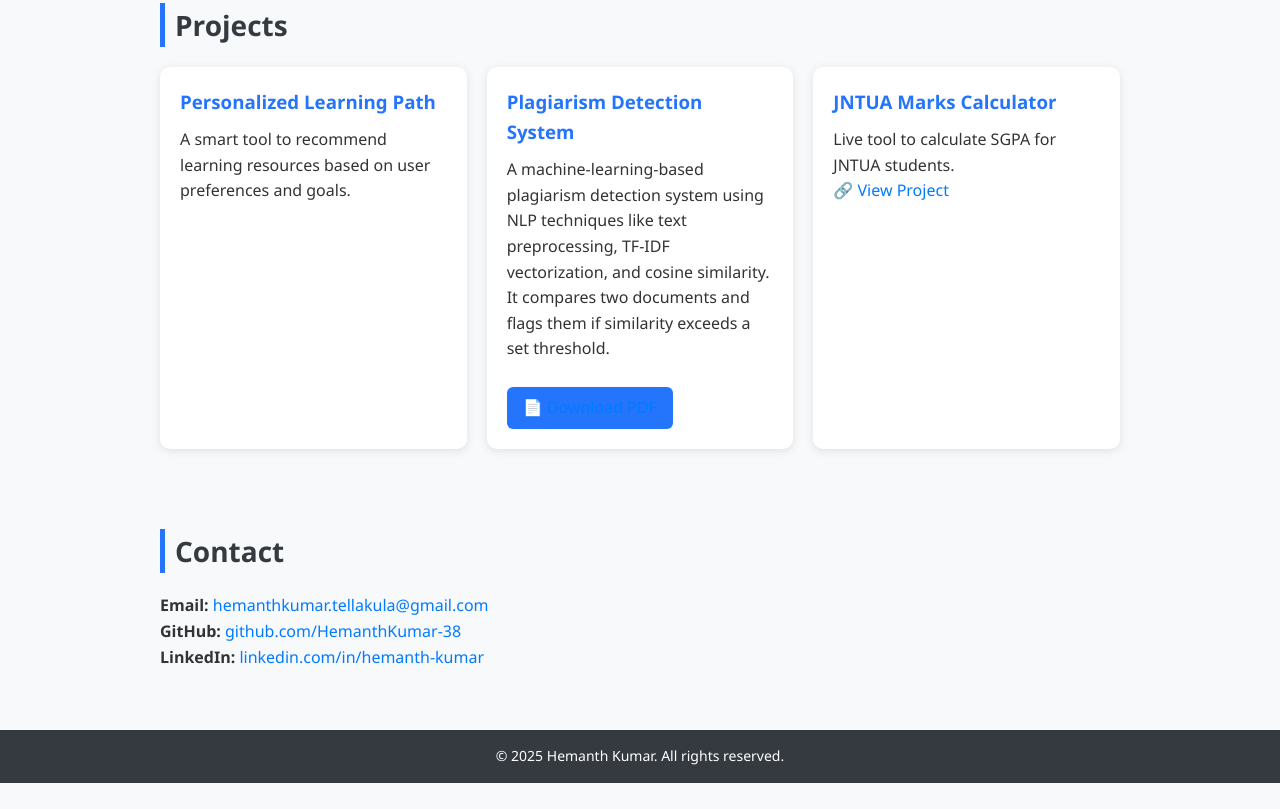
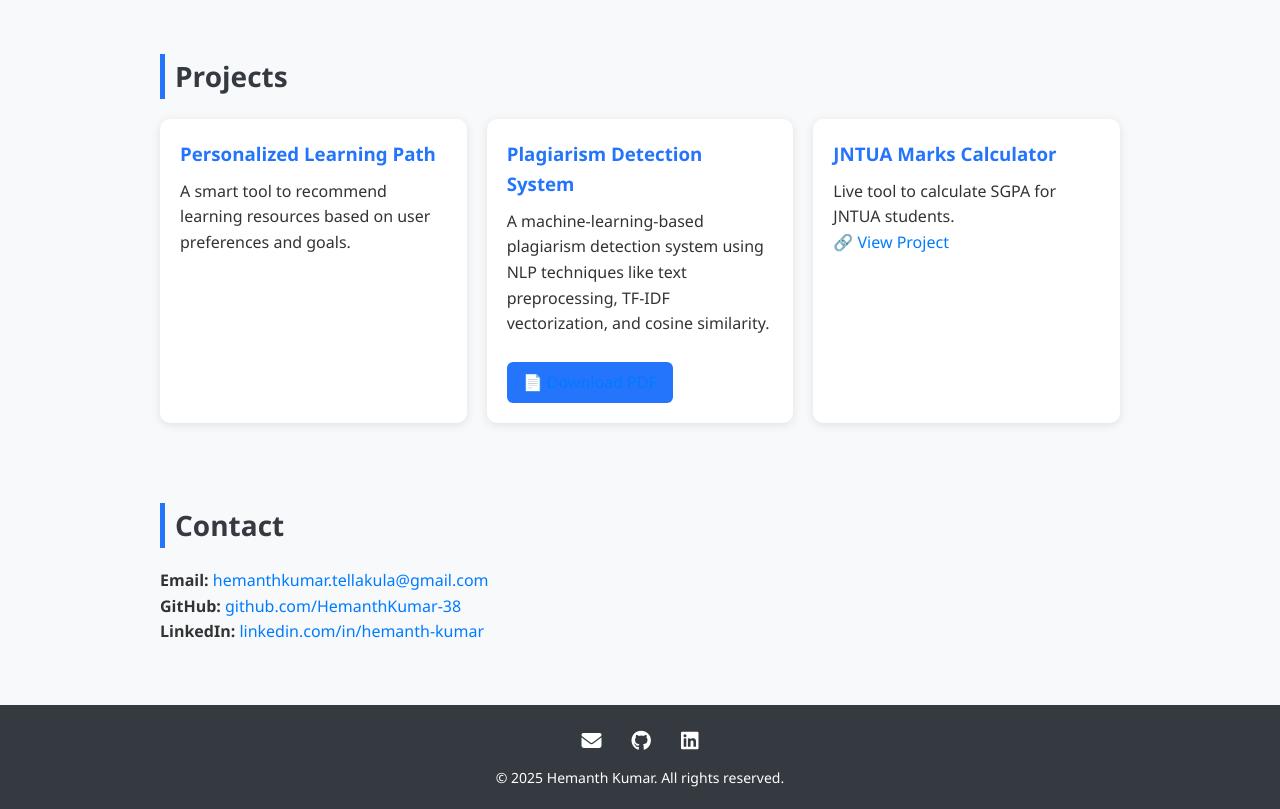
Before and after one commit to HemanthKumar-38/portfolio, a plain HTML site: page index.html in a window 1280 px wide. Shown: the part 934-1743 px from the top of the page. Before the commit the page ends 1717 px from the top, so only its background shows below. Drawn offline with Linux system fonts and the light colour scheme.

Commit message:
Update index.html

```diff
--- a/index.html
+++ b/index.html
@@ -4,6 +4,7 @@
   <meta charset="UTF-8" />
   <meta name="viewport" content="width=device-width, initial-scale=1.0"/>
   <title>Hemanth Kumar - Portfolio</title>
+  <link rel="stylesheet" href="https://cdnjs.cloudflare.com/ajax/libs/font-awesome/6.5.0/css/all.min.css">
   <style>
     * {
       margin: 0;
@@ -121,9 +122,25 @@
       background-color: #343a40;
       color: white;
       text-align: center;
-      padding: 15px 0;
+      padding: 20px 10px;
       margin-top: 20px;
       font-size: 14px;
+    }
+    footer .social-icons {
+      display: flex;
+      justify-content: center;
+      align-items: center;
+      gap: 30px;
+      flex-wrap: wrap;
+      margin-bottom: 10px;
+    }
+    footer .social-icons a {
+      color: white;
+      font-size: 20px;
+      transition: color 0.3s;
+    }
+    footer .social-icons a:hover {
+      color: #ffc107;
     }
     @media (max-width: 768px) {
       nav ul {
@@ -163,6 +180,7 @@
     <h2>About Me</h2>
     <p>Hello! I'm <strong>Hemanth Kumar</strong>, a passionate <strong>Web Developer</strong> and <strong>Frontend Developer</strong> with a strong foundation in designing clean, responsive, and user-centric web interfaces. I also bring additional knowledge in <strong>Python</strong>, <strong>AI/ML</strong>, and <strong>Cloud Computing</strong>, which enhances my ability to build intelligent and scalable web applications.</p>
     <p>I'm particularly interested in creating interactive websites that deliver exceptional user experiences. With a combination of technical expertise and creativity, I strive to turn ideas into elegant, functional web solutions. I'm continuously learning and excited to contribute to meaningful projects that make an impact.</p>
+    <a class="download-btn" href="hemu3138.pdf" target="_blank">📄 View or Download Resume</a>
   </section>
 
   <section id="skills">
@@ -183,7 +201,7 @@
       </div>
       <div class="project">
         <h3>Plagiarism Detection System</h3>
-        <p>A machine-learning-based plagiarism detection system using NLP techniques like text preprocessing, TF-IDF vectorization, and cosine similarity. It compares two documents and flags them if similarity exceeds a set threshold.</p>
+        <p>A machine-learning-based plagiarism detection system using NLP techniques like text preprocessing, TF-IDF vectorization, and cosine similarity.</p>
         <a class="download-btn" href="plagiarism_project.pdf" download>📄 Download PDF</a>
       </div>
       <div class="project">
@@ -202,6 +220,11 @@
   </section>
 
   <footer>
+    <div class="social-icons">
+      <a href="mailto:hemanthkumar.tellakula@gmail.com" target="_blank"><i class="fas fa-envelope"></i></a>
+      <a href="https://github.com/HemanthKumar-38" target="_blank"><i class="fab fa-github"></i></a>
+      <a href="https://www.linkedin.com/in/hemanth-kumar-6773a5290" target="_blank"><i class="fab fa-linkedin"></i></a>
+    </div>
     <p>&copy; 2025 Hemanth Kumar. All rights reserved.</p>
   </footer>
 </body>
```
